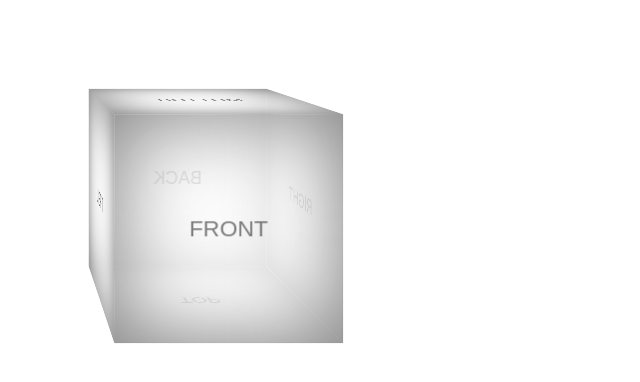
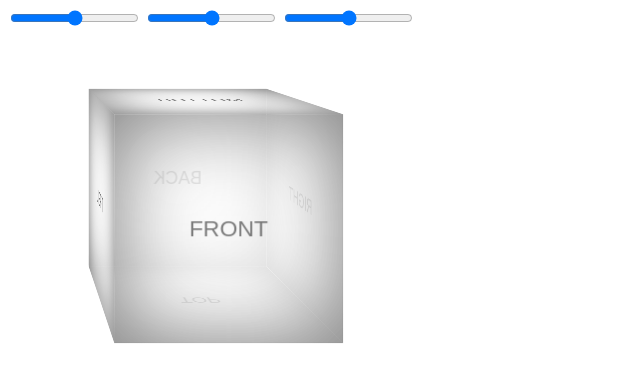
Before and after one commit to crvidya/java-mag-angularjs-article, a website: page app/index.html in a window 1280 px wide. Shown: the whole page, without its empty margins (0-640 px from the left). Drawn offline with Linux system fonts and the light colour scheme.

Commit message:
add(index): add three input boxes for x,y,z values

```diff
--- a/app/index.html
+++ b/app/index.html
@@ -5,6 +5,11 @@
     <link href="styles/cube.css" media="all" rel="stylesheet">
 </head>
 <body>
+<div>
+    <input type="range" min="0" max="360" step="1"/>
+    <input type="range" min="0" max="360" step="1"/>
+    <input type="range" min="0" max="360" step="1"/>
+</div>
 
 <div class="wrap">
     <div class="cube">
```
Also changed, not shown: test/e2e/cube/cube.e2e.js (+5 -0 lines).
